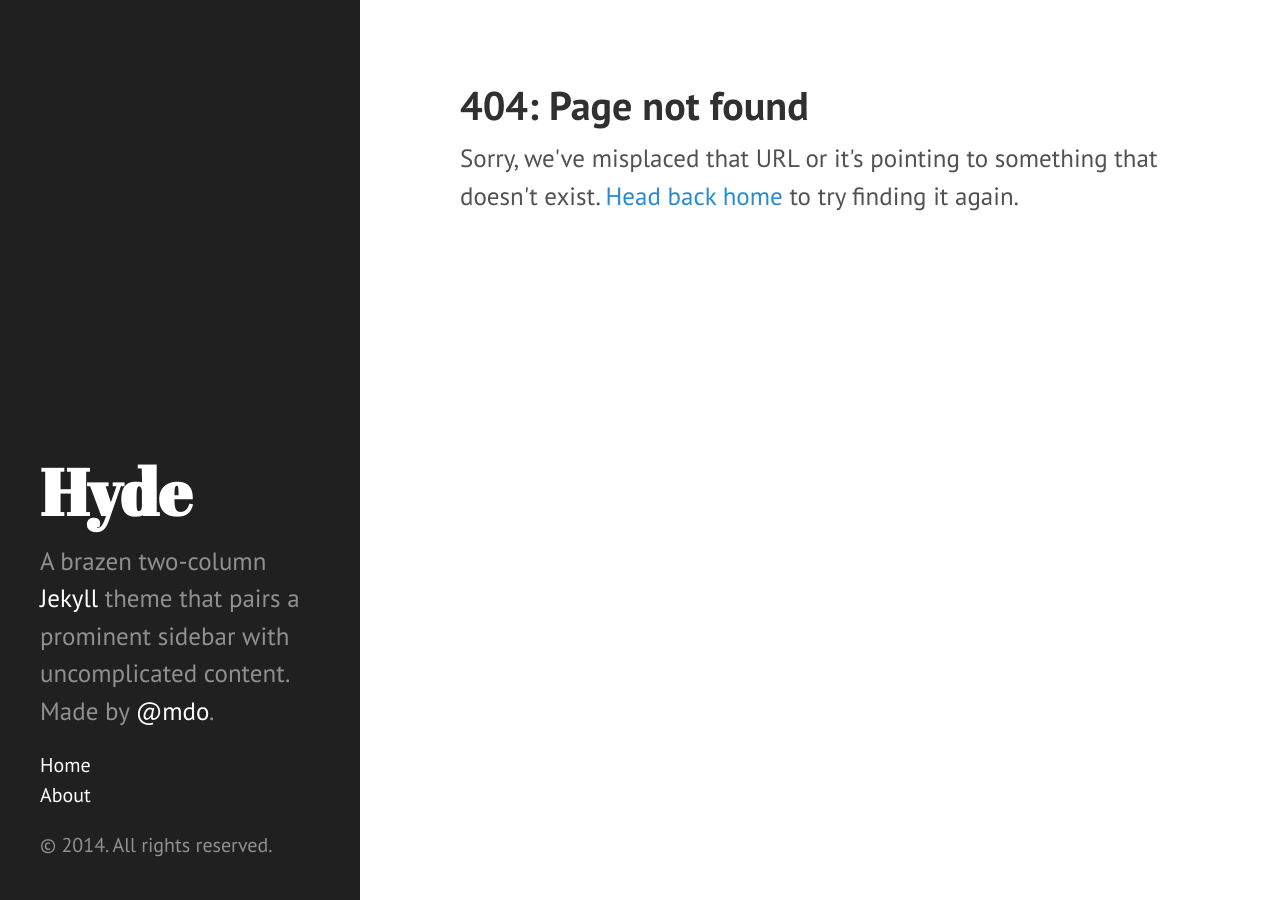
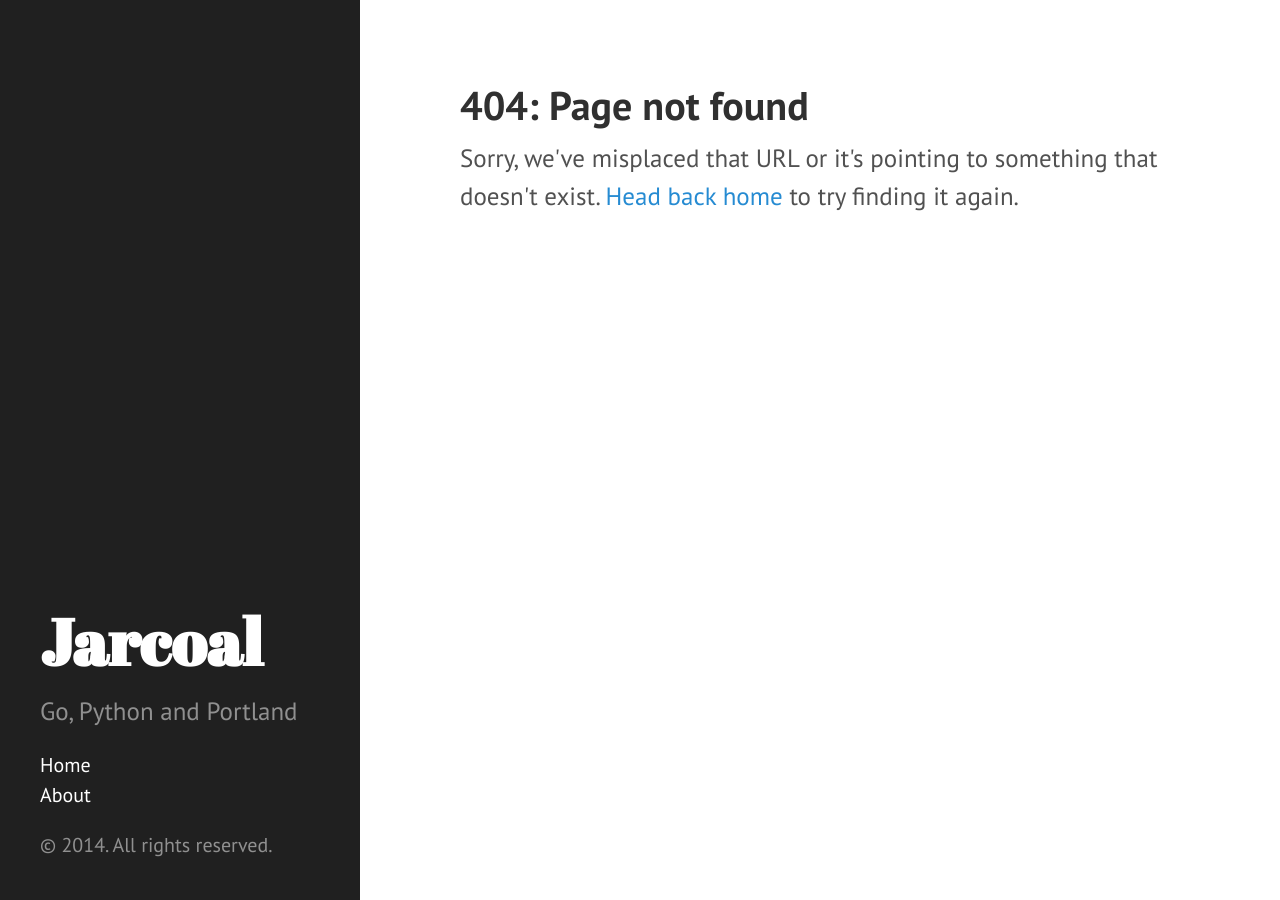
Before and after one commit to jarcoal/jarcoal.github.io, a Jekyll site: the page built from 404.html, in a window 1280 px wide. Built offline with Jekyll 4.4.1, drawn with Linux system fonts in a browser that asks for light colours; Markdown is read by kramdown in place of the engine named in the settings.

Commit message:
update config file

```diff
--- a/_config.yml
+++ b/_config.yml
@@ -6,19 +6,13 @@ highlighter:         'pygments'
 permalink:        pretty
 
 # Setup
-title:            Hyde
+title:            Jarcoal
 tagline:          'A Jekyll theme'
-description:      'A brazen two-column <a href="http://jekyllrb.com" target="_blank">Jekyll</a> theme that pairs a prominent sidebar with uncomplicated content. Made by <a href="https://twitter.com/mdo" target="_blank">@mdo</a>.'
-url:              http://hyde.getpoole.com
+description:      'Go, Python and Portland'
+url:              https://github.com/jarcoal
 
 author:
-  name:           'Mark Otto'
-  url:            https://twitter.com/mdo
+  name:           'Jared Morse'
+  url:            https://github.com/jarcoal
 
 paginate:         5
-
-# Custom vars
-version:          2.0.0
-
-github:
-  repo:           https://github.com/poole/hyde
```
